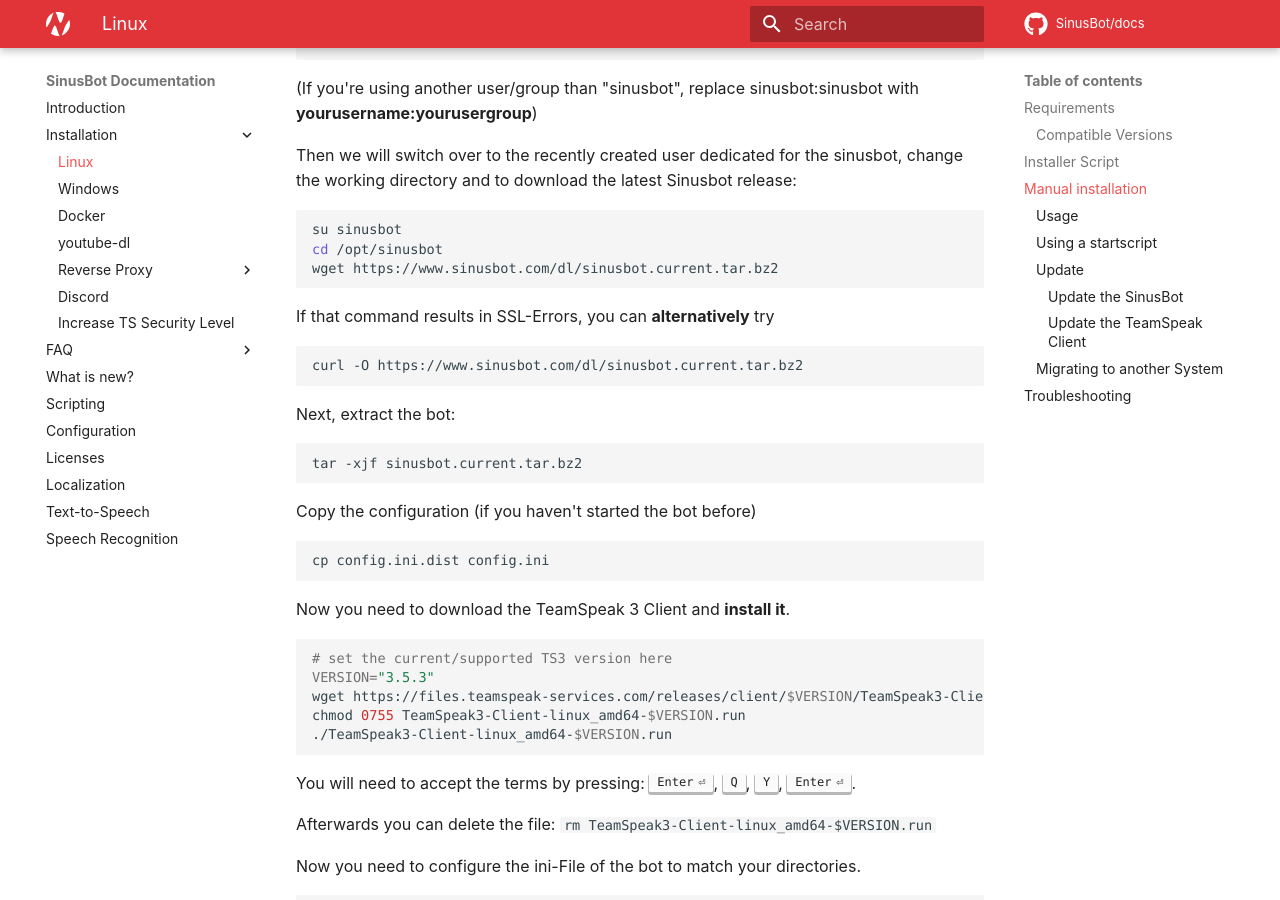
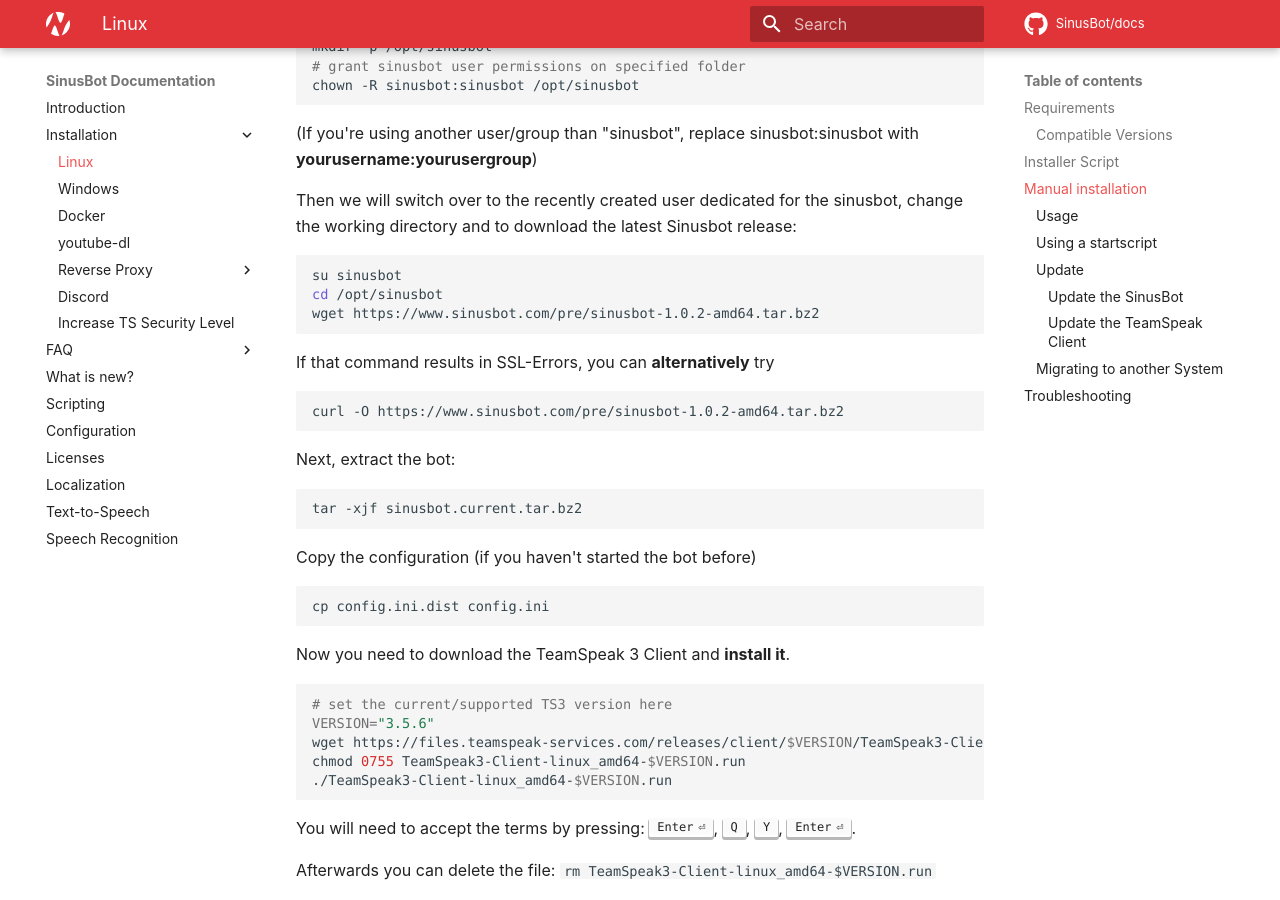
Before and after one commit to SinusBot/docs, an MkDocs documentation site: the page built from docs/installation/linux.md, in a window 1280 px wide and 900 px high, scrolled down 2331 px. Built offline with MkDocs 1.6.1 and Material for MkDocs 9.7.7, drawn with Linux system fonts in a browser that asks for light colours; comment, search, counter and statistics services are not loaded; some of the changed text lies outside the part shown.

Commit message:
sinusbot-1.0.2

````diff
--- a/docs/installation/linux.md
+++ b/docs/installation/linux.md
@@ -23,6 +23,7 @@
 
 SinusBot Version         | TS3 Client Version  | Linux Kernel Version | TeamSpeak Server Version
 -------------------------|---------------------|----------------------|--------------------------
+1.0.2 and later          | 3.5+                | 3.17+                | >= 3.8.x
 1.0.0-beta3 and later    | 3.3+                | 3.17+                | >= 3.8.x
 1.0.0-beta2, 1.0.0-beta1 | 3.2.5               | 2.6+                 | <= 3.9.x
 
@@ -87,13 +88,13 @@
 ```bash
 su sinusbot
 cd /opt/sinusbot
-wget https://www.sinusbot.com/dl/sinusbot.current.tar.bz2
+wget https://www.sinusbot.com/pre/sinusbot-1.0.2-amd64.tar.bz2
 ```
 
 If that command results in SSL-Errors, you can **alternatively** try
 
 ```bash
-curl -O https://www.sinusbot.com/dl/sinusbot.current.tar.bz2
+curl -O https://www.sinusbot.com/pre/sinusbot-1.0.2-amd64.tar.bz2
 ```
 
 Next, extract the bot:
@@ -112,7 +113,7 @@
 
 ```bash
 # set the current/supported TS3 version here
-VERSION="3.5.3"
+VERSION="3.5.6"
 wget https://files.teamspeak-services.com/releases/client/$VERSION/TeamSpeak3-Client-linux_amd64-$VERSION.run
 chmod 0755 TeamSpeak3-Client-linux_amd64-$VERSION.run
 ./TeamSpeak3-Client-linux_amd64-$VERSION.run
@@ -233,9 +234,9 @@
 # go into the sinusbot directory
 cd /opt/sinusbot
 # download the current release
-wget https://www.sinusbot.com/dl/sinusbot.current.tar.bz2
+wget https://www.sinusbot.com/pre/sinusbot-1.0.2-amd64.tar.bz2
 # unpack it
-tar -xjvf sinusbot.current.tar.bz2
+tar -xjvf sinusbot-1.0.2-amd64.tar.bz2
 # copy the plugin
 cp plugin/libsoundbot_plugin.so TeamSpeak3-Client-linux_amd64/plugins/
 # fix the file permissions if you're doing this as root
````
